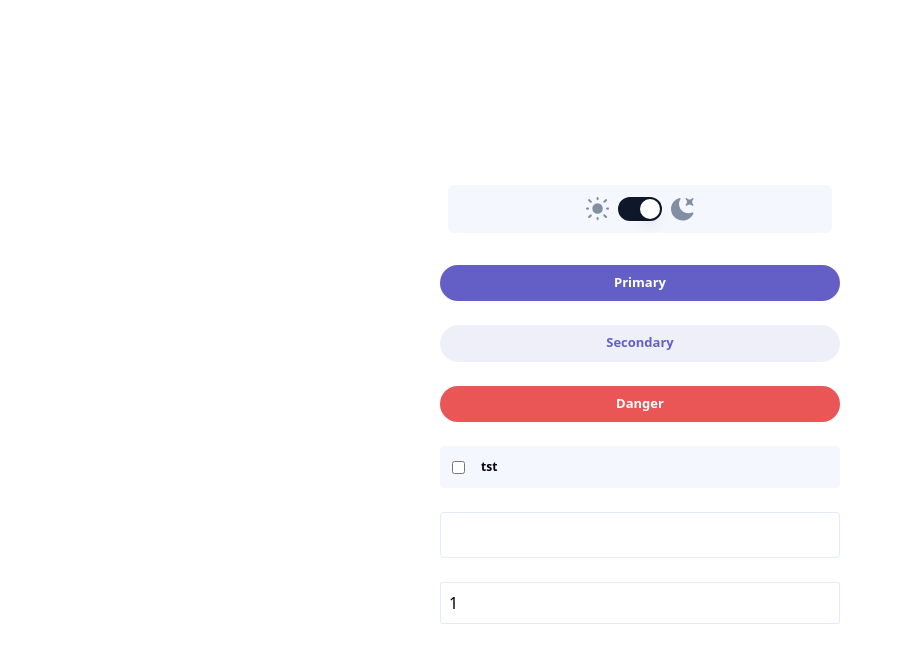
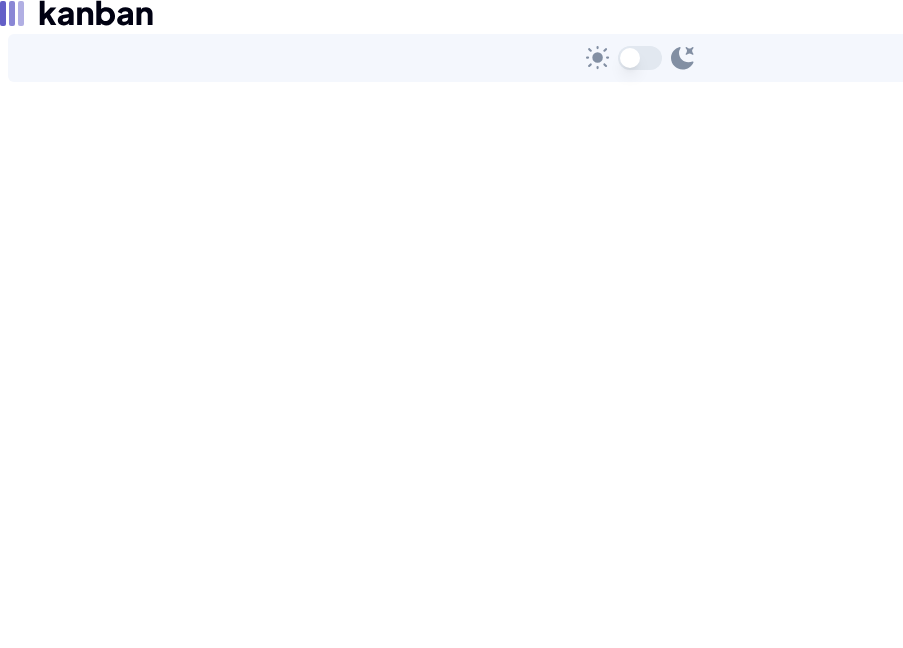
Before and after one commit to Krymancer/kanban-task-management, a Next.js app: page / in a window 1280 px wide. Shown: the top 648 px of the page, without its empty margins (0-903 px from the left). Built offline with nearby package versions, Linux system fonts and the light colour scheme.

Commit message:
idk header thingy started

```diff
--- a/src/app/layout.tsx
+++ b/src/app/layout.tsx
@@ -13,7 +13,7 @@ export default function RootLayout({
 }) {
   return (
     <html lang="en">
-      <body>{children}</body>
+      <body className='dark:bg-dark-gray'>{children}</body>
     </html>
   )
 }
--- a/src/app/page.tsx
+++ b/src/app/page.tsx
@@ -1,51 +1,26 @@
 'use client';
 
-import Button from "@/components/Button";
-import Checkbox from "@/components/Checkbox";
-import Dropdown from "@/components/Dropdown";
-import TextField from "@/components/TextField";
-import ThemeToggle from "@/components/ThemeToggle";
-import { ChangeEvent, useState } from "react";
+import LogoDark from '@/assets/logo-dark.svg';
+import LogoLight from '@/assets/logo-light.svg';
+import LogoMobile from '@/assets/logo-mobile.svg';
+
+import ThemeToggle from '@/components/ThemeToggle';
+
+import Image from 'next/image';
 
 export default function Home() {
-  const [checked, setChecked] = useState(false);
-  const [value, setValue] = useState('');
-  const handleClick = () => {console.log('click')};
-  const handleCheckboxChange = (event: ChangeEvent<HTMLInputElement>) => {setChecked(event.target.checked)};
-  const handleTextInputChange = (event: ChangeEvent<HTMLInputElement>) => {setValue(event.target.value)};
-
-  const [selected, setSelected] = useState({value: '1', label: '1'});
-
-  const data = [
-    {
-      value: '1',
-      label: '1'
-    },
-    {
-      value: '2',
-      label: '2'
-    },
-    {
-      value: '3',
-      label: '3'
-    }
-  ];
-
-  const handleItemChange = (item: {value: string, label: string}) => {
-    setSelected(item);
-  }
 
   return (
-    <main className="flex min-h-screen flex-col items-center justify-center dark:bg-dark-gray bg-white gap-10">
-      <div className="w-[400px] flex flex-col gap-6">
+    <main className=''>
+      <header>
+        <div>
+          <Image src={LogoLight} width={152.53} height={25.22} alt='' className='hidden dark:sm:block' />
+          <Image src={LogoDark} width={152.53} height={25.22} alt='' className='hidden sm:block dark:hidden' />
+          <Image src={LogoMobile} width={24} height={25} alt='' className='block sm:hidden'/>
+        </div>
+      </header>
+      <section></section>
       <ThemeToggle />
-      <Button onClick={handleClick}>Primary</Button>
-      <Button secondary onClick={handleClick}>Secondary</Button>
-      <Button danger onClick={handleClick}>Danger</Button>
-      <Checkbox label="tst" onChange={(handleCheckboxChange)} checked={checked}/>
-      <TextField label="tst" onChange={handleTextInputChange} value={value} placeholder="Write something..." />
-      <Dropdown items={data} selected={selected} onChange={handleItemChange} />
-      </div>
     </main>
   )
 }
--- a/src/components/ThemeToggle.tsx
+++ b/src/components/ThemeToggle.tsx
@@ -36,7 +36,7 @@ const ThemeToggle = () => {
         <div className='relative h-6 w-6'>
           <Image src={LightThemeIcon} fill alt='' />
         </div>
-        <Switch checked={theme === 'light' } onCheckedChange={toggleTheme} />
+        <Switch checked={theme === 'dark' } onCheckedChange={toggleTheme} />
         <div className='relative w-6 h-6'>
           <Image src={DarkThemeIcon} fill alt='' />
         </div>
--- a/src/components/ui/switch.tsx
+++ b/src/components/ui/switch.tsx
@@ -11,7 +11,7 @@ const Switch = React.forwardRef<
 >(({ className, ...props }, ref) => (
   <SwitchPrimitives.Root
     className={cn(
-      "peer inline-flex h-6 w-11 shrink-0 cursor-pointer items-center rounded-full border-2 border-transparent transition-colors focus-visible:outline-none focus-visible:ring-2 focus-visible:ring-slate-950 focus-visible:ring-offset-2 focus-visible:ring-offset-white disabled:cursor-not-allowed disabled:opacity-50 data-[state=checked]:bg-slate-900 data-[state=unchecked]:bg-slate-200 dark:focus-visible:ring-slate-300 dark:focus-visible:ring-offset-slate-950 dark:data-[state=checked]:bg-slate-50 dark:data-[state=unchecked]:bg-slate-800",
+      "peer inline-flex h-6 w-11 shrink-0 cursor-pointer items-center rounded-full border-2 border-transparent transition-colors focus-visible:outline-none focus-visible:ring-2 focus-visible:ring-slate-950 focus-visible:ring-offset-2 focus-visible:ring-offset-white disabled:cursor-not-allowed disabled:opacity-50 data-[state=checked]:bg-slate-900 data-[state=unchecked]:bg-slate-200 dark:focus-visible:ring-slate-300 dark:focus-visible:ring-offset-slate-950 dark:data-[state=checked]:bg-main-purple dark:data-[state=unchecked]:bg-slate-800",
       className
     )}
     {...props}
@@ -19,7 +19,7 @@ const Switch = React.forwardRef<
   >
     <SwitchPrimitives.Thumb
       className={cn(
-        "pointer-events-none block h-5 w-5 rounded-full bg-white shadow-lg ring-0 transition-transform data-[state=checked]:translate-x-5 data-[state=unchecked]:translate-x-0 dark:bg-slate-950"
+        "pointer-events-none block h-5 w-5 rounded-full bg-white shadow-lg ring-0 transition-transform data-[state=checked]:translate-x-5 data-[state=unchecked]:translate-x-0 dark:bg-white"
       )}
     />
   </SwitchPrimitives.Root>
```
